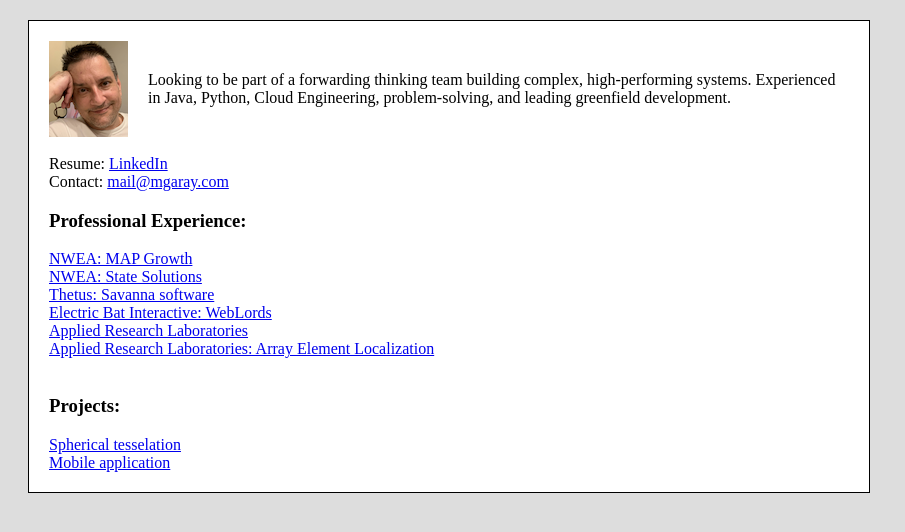
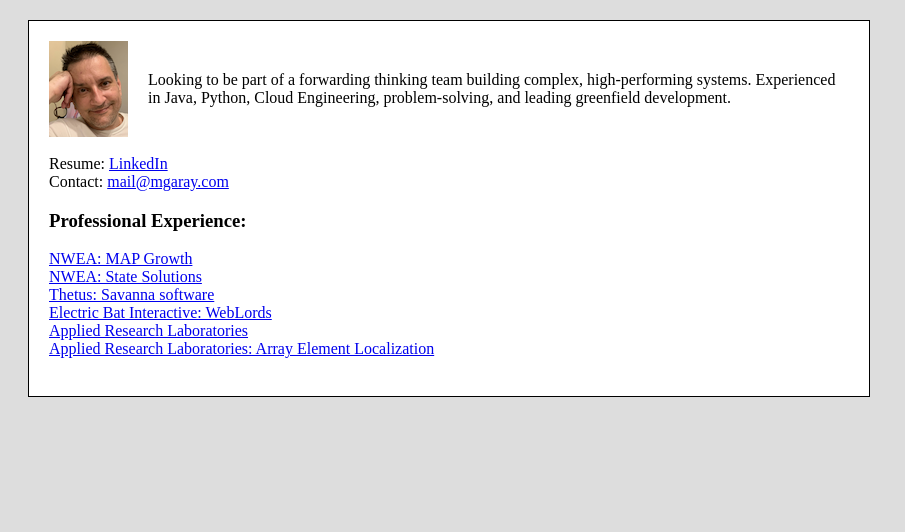
Before and after one commit to martongaray/martongaray.github.io, a plain HTML site: page docs/index.html in a window 1280 px wide. Shown: the whole page, without its empty margins (0-905 px from the left). Drawn offline with Linux system fonts and the light colour scheme.

Commit message:
small update to profile page

```diff
--- a/docs/index.html
+++ b/docs/index.html
@@ -56,11 +56,6 @@ Contact: <a href="mailto:mail@mgaray.com">mail@mgaray.com</a>
 
 <br><br>
 
-<h3>Projects:</h3>
-<a href="projects/sphericaltesselation">Spherical tesselation</a>
-<br>
-<a href="https://play.google.com/store/apps/details?id=com.absoon.memorypattern">Mobile application</a>
-
 </div>
 </body>
 </html>
```
